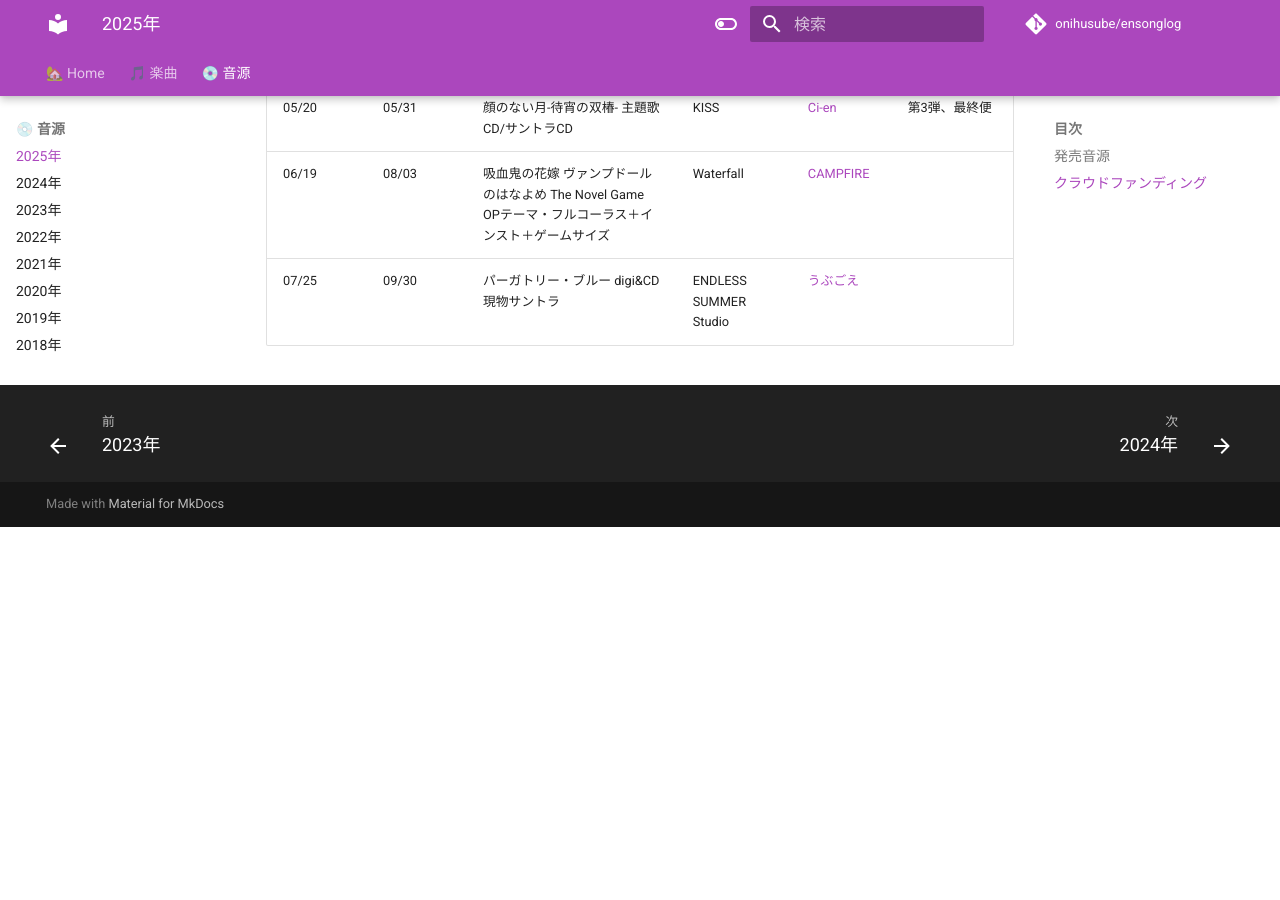
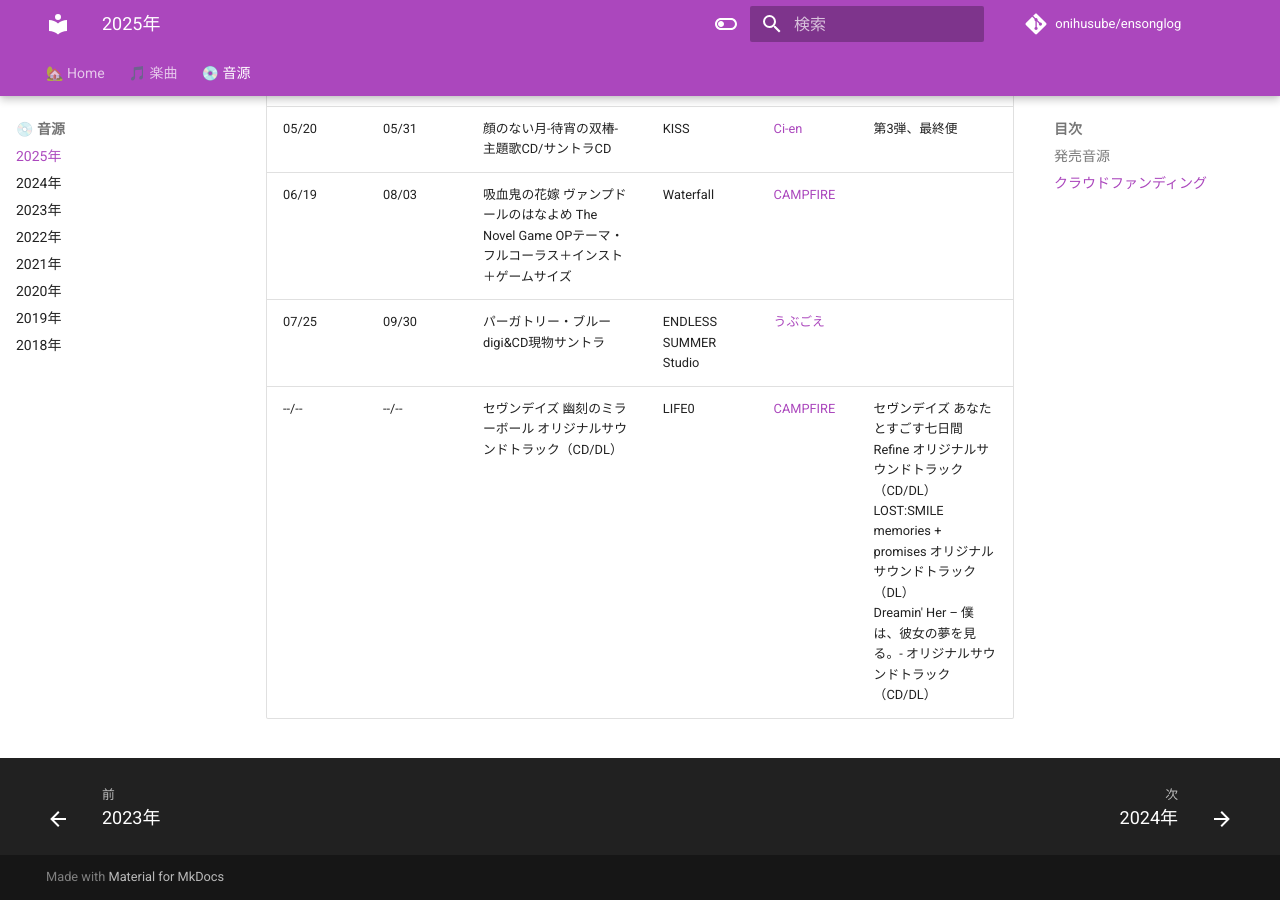
Before and after one commit to onihusube/ensonglog, an MkDocs documentation site: the page built from docs/2025/音源.md, in a window 1280 px wide and 900 px high, scrolled down 12904 px. Built offline with MkDocs 1.6.1 and Material for MkDocs 9.7.7, drawn with Linux system fonts in a browser that asks for light colours; comment, search, counter and statistics services are not loaded; before the commit the page ends 13431 px from its top, so only the background shows below that.

Commit message:
セヴンデイズ 幽刻のミラーボール CF追記

```diff
--- a/docs/2025/音源.md
+++ b/docs/2025/音源.md
@@ -199,3 +199,4 @@ search:
 | 05/20 | 05/31 | 顔のない月-待宵の双椿- 主題歌CD/サントラCD | KISS | [Ci-en](https://ci-en.dlsite.com/creator/17973/crowdfunding/910) | 第3弾、最終便 |
 | 06/19 | 08/03 | 吸血鬼の花嫁 ヴァンプドールのはなよめ The Novel Game OPテーマ・フルコーラス＋インスト＋ゲームサイズ | Waterfall | [CAMPFIRE](https://camp-fire.jp/projects/846297/view) |  |
 | 07/25 | 09/30 | パーガトリー・ブルー digi&CD現物サントラ | ENDLESS SUMMER Studio | [うぶごえ](https://ubgoe.com/projects/973) | |
+| --/-- | --/-- | セヴンデイズ 幽刻のミラーボール オリジナルサウンドトラック（CD/DL） | LIFE0 | [CAMPFIRE](https://camp-fire.jp/projects/866565/preview?token=5xafl6kd&utm_campaign=cp_po_share_c_msg_projects_show) | セヴンデイズ あなたとすごす七日間 Refine オリジナルサウンドトラック（CD/DL） </br> LOST:SMILE memories + promises オリジナルサウンドトラック（DL） </br> Dreamin' Her – 僕は、彼女の夢を見る。- オリジナルサウンドトラック（CD/DL） |
```
